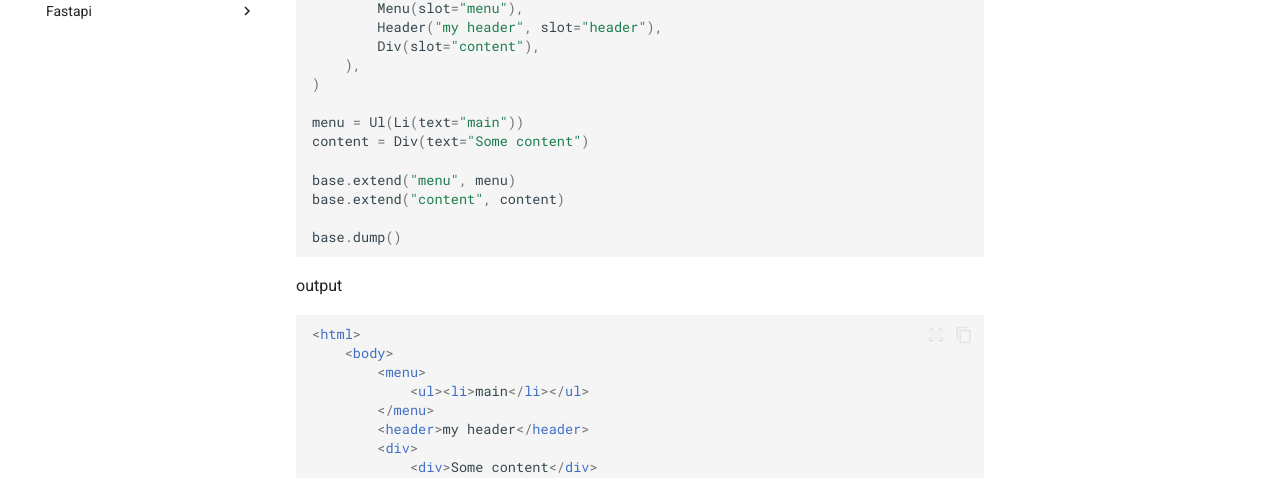
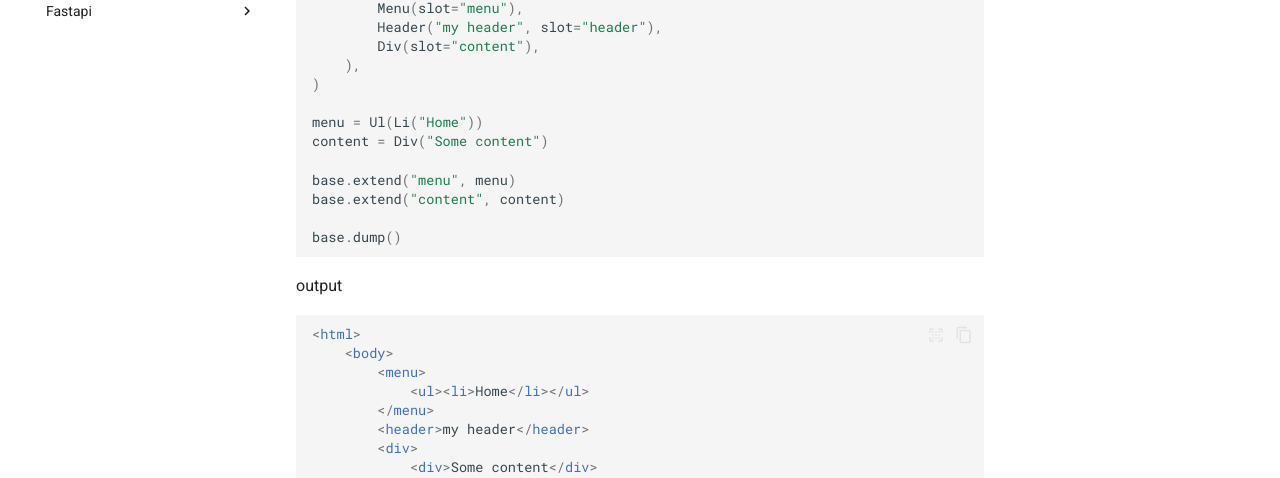
Before and after one commit to thomasborgen/hypermedia, an MkDocs documentation site: the page built from docs/quickstart.md, in a window 1280 px wide and 900 px high, scrolled down 994 px. Shown: the part 286-764 px from the top of the window. Built offline with MkDocs 1.6.1 and Material for MkDocs 9.7.7, drawn with Linux system fonts in a browser that asks for light colours; comment, search, counter and statistics services are not loaded.

Commit message:
Remove old text= from examples

```diff
--- a/docs/quickstart.md
+++ b/docs/quickstart.md
@@ -66,8 +66,8 @@ base = Html(
     ),
 )
 
-menu = Ul(Li(text="main"))
-content = Div(text="Some content")
+menu = Ul(Li("Home"))
+content = Div("Some content")
 
 base.extend("menu", menu)
 base.extend("content", content)
@@ -82,7 +82,7 @@ output
 <html>
     <body>
         <menu>
-            <ul><li>main</li></ul>
+            <ul><li>Home</li></ul>
         </menu>
         <header>my header</header>
         <div>
```
Also changed, not shown: README.md (+3 -3 lines).
